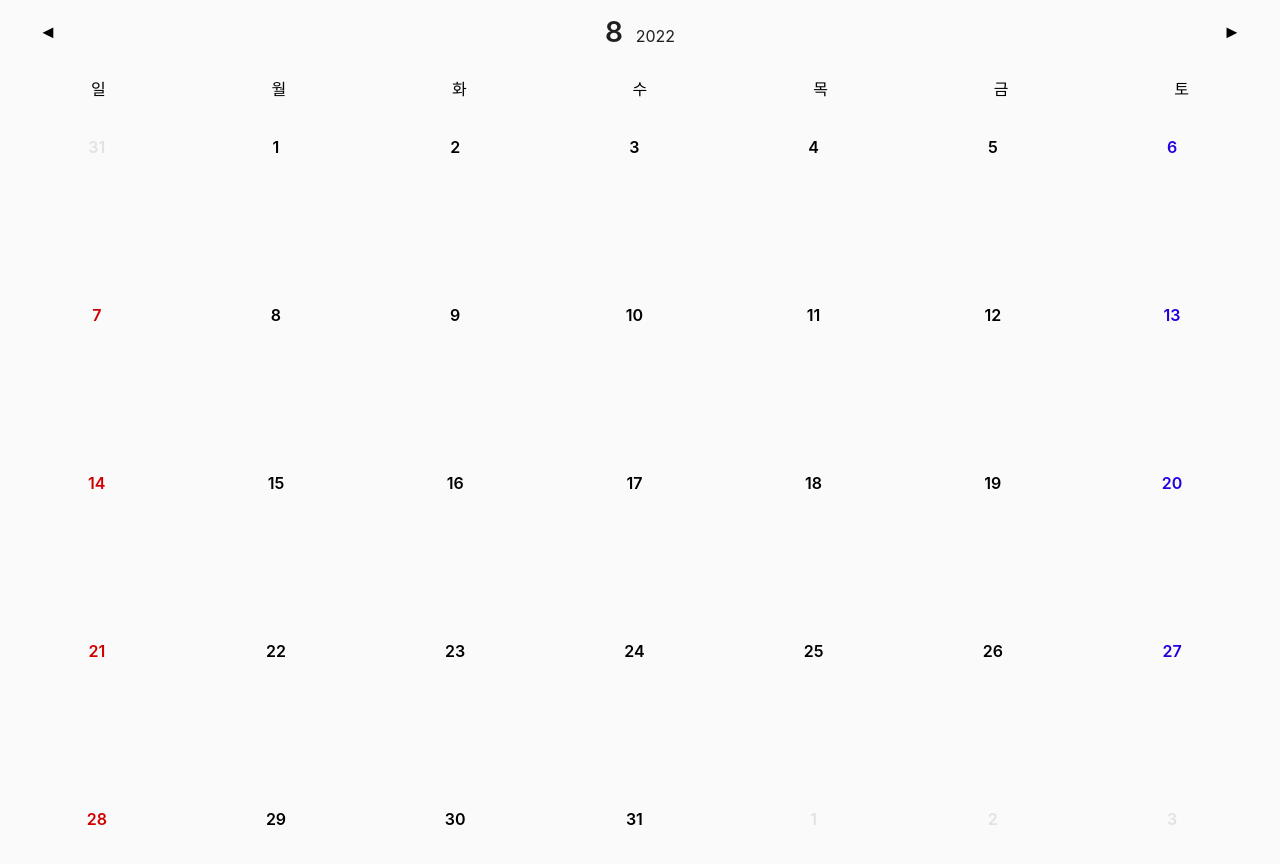
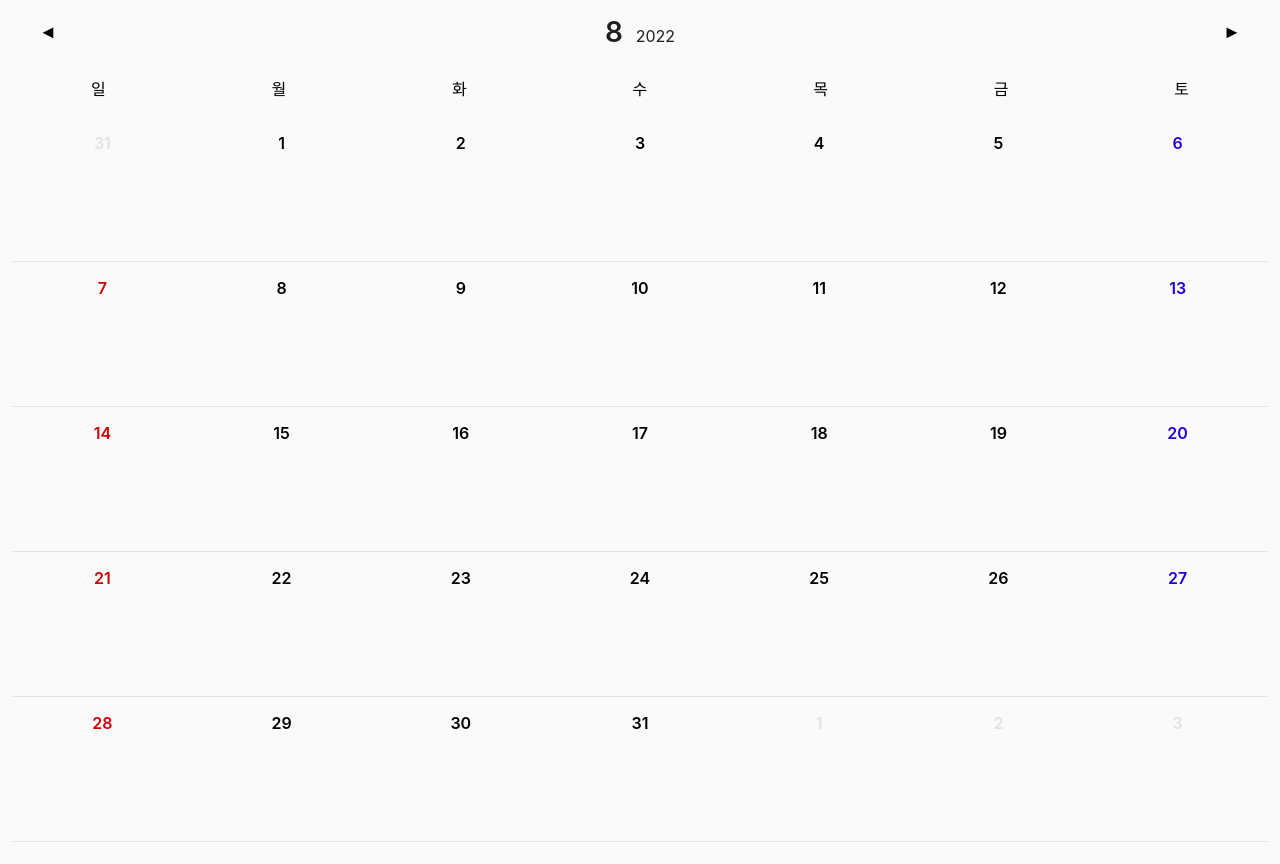
Before and after one commit to onys-programmer/timeblocks-test, a React (Create React App) app: page / in a window 1280 px wide. Shown: the top 864 px of the page. Built offline with nearby package versions, Linux system fonts and the light colour scheme.

Commit message:
feat: 🎸 주(week)를 구분하는 선 표시

```diff
--- a/src/features/calendar/DateBox.scss
+++ b/src/features/calendar/DateBox.scss
@@ -1,9 +1,8 @@
 .DateBox {
-  margin: 0.5vh;
-  width: 12.5vw;
-  height: 12.5vw;
+  width: 100%;
+  height: 18vh;
   font-weight: 600;
-
+  border-bottom: 0.1rem solid #e2e2e2;
   cursor: pointer;
 
   &:hover {
```
